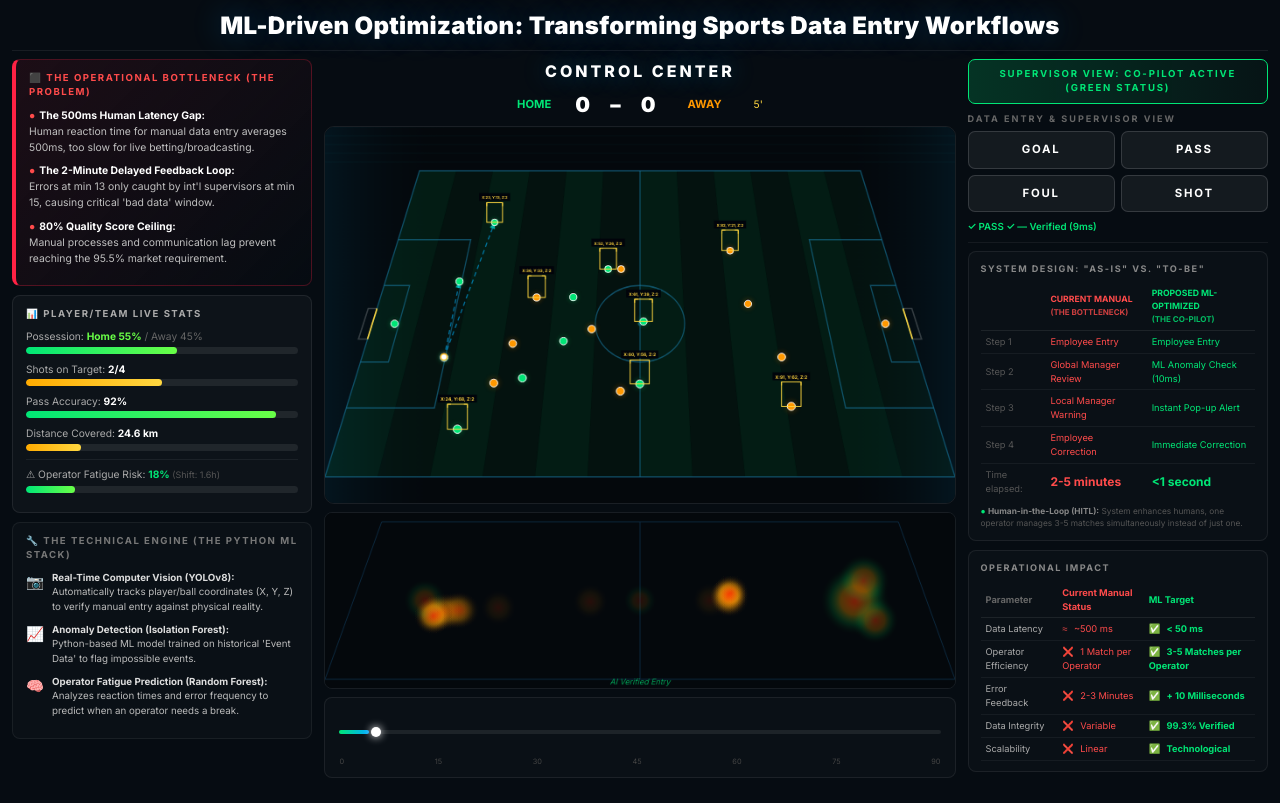
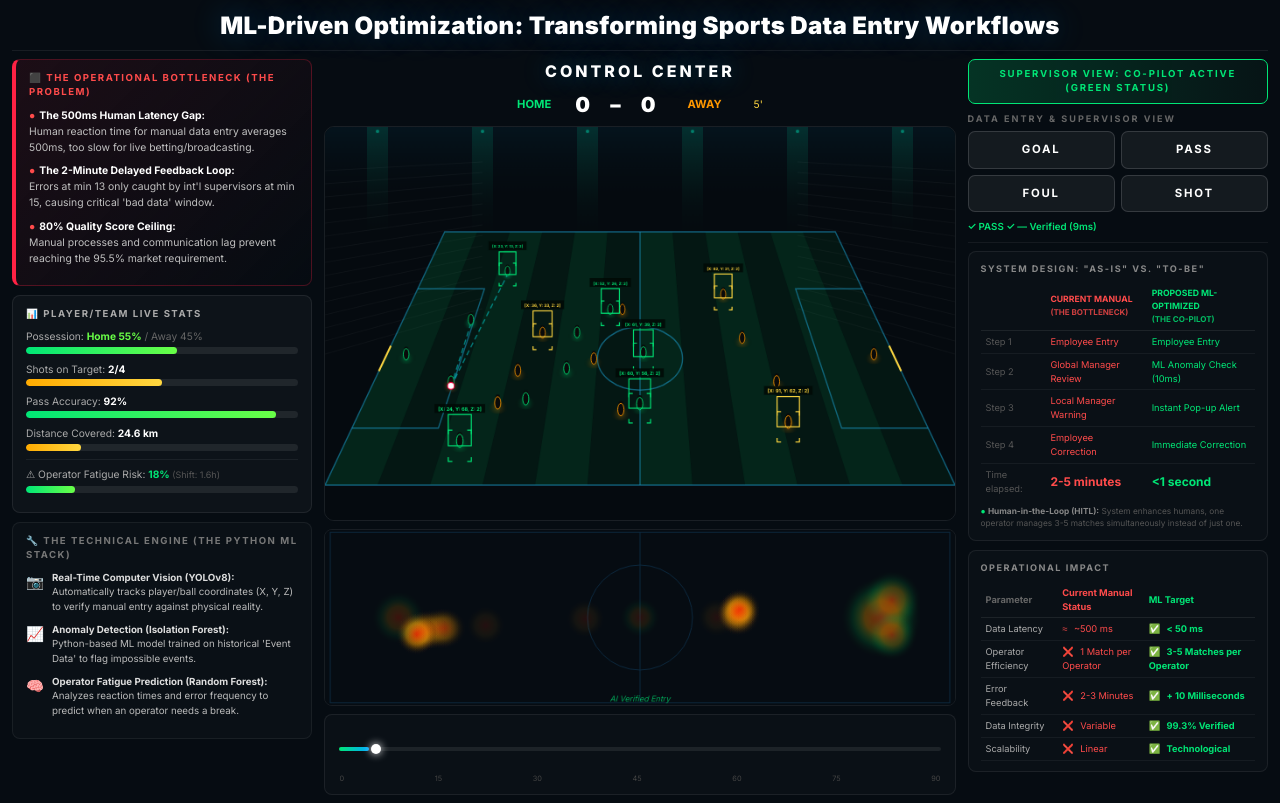
Before and after one commit to akifyigitkutuk/ai-sports-dashboard, a Next.js app: page / in a window 1280 px wide. Built offline with nearby package versions, Linux system fonts and the light colour scheme.

Commit message:
feat: 3D player silhouettes, stadium background, and 2D heatmap reversion

```diff
--- a/src/components/HeatmapCanvas.tsx
+++ b/src/components/HeatmapCanvas.tsx
@@ -3,21 +3,6 @@
 
 interface Props {
   positionHistory: { x: number; y: number }[]
-}
-
-/**
- * Matching Perspective Projection for Heatmap
- */
-function getProj(x: number, y: number, W: number, H: number) {
-  const y_norm = y / 80
-  const top_narrow = 0.82 // Slightly wider than main pitch for better coverage
-  const scale = top_narrow + y_norm * (1 - top_narrow)
-
-  const x_offset = (W * (1 - scale)) / 2
-  const px = x_offset + (x / 120) * (W * scale)
-  const py = 10 + (y / 80) * (H - 20)
-
-  return { px, py, scale }
 }
 
 export default function HeatmapCanvas({ positionHistory }: Props) {
@@ -35,54 +20,53 @@
 
     const render = () => {
       const W = canvas.width, H = canvas.height
-      const pr = (x: number, y: number) => getProj(x, y, W, H)
+      const sx = (x: number) => (x / 120) * W
+      const sy = (y: number) => (y / 80) * H
 
-      ctx.fillStyle = '#04080c'
+      ctx.fillStyle = '#060c12'
       ctx.fillRect(0, 0, W, H)
 
-      // Subdued Pitch Lines
+      // Subdued 2D Pitch lines (Reverted to 2D)
       ctx.strokeStyle = '#0d2a40'
       ctx.lineWidth = 1
+      ctx.strokeRect(sx(1), sy(1), sx(119) - sx(1), sy(79) - sy(1))
+      ctx.beginPath(); ctx.moveTo(sx(60), sy(1)); ctx.lineTo(sx(60), sy(79)); ctx.stroke()
+      ctx.beginPath(); ctx.arc(sx(60), sy(40), sx(10), 0, Math.PI * 2); ctx.stroke()
 
-      const b1 = pr(0, 0), b2 = pr(120, 0), b3 = pr(120, 80), b4 = pr(0, 80)
-      ctx.beginPath(); ctx.moveTo(b1.px, b1.py); ctx.lineTo(b2.px, b2.py); ctx.lineTo(b3.px, b3.py); ctx.lineTo(b4.px, b4.py); ctx.closePath(); ctx.stroke()
-
-      const h1 = pr(60, 0), h2 = pr(60, 80)
-      ctx.beginPath(); ctx.moveTo(h1.px, h1.py); ctx.lineTo(h2.px, h2.py); ctx.stroke()
-
-      // Dynamic Heatmap Points
+      // Dynamic Heatmap from history
       const history = histRef.current
       history.forEach(({ x, y }) => {
-        const { px, py, scale } = pr(x, y)
-        const rad = 24 * scale
-        const g = ctx.createRadialGradient(px, py, 0, px, py, rad)
-        g.addColorStop(0, 'rgba(255,50,0,0.14)')
-        g.addColorStop(0.5, 'rgba(255,160,0,0.06)')
-        g.addColorStop(1, 'transparent')
-        ctx.fillStyle = g; ctx.beginPath(); ctx.arc(px, py, rad, 0, Math.PI * 2); ctx.fill()
+        const hx = sx(x), hy = sy(y)
+        const r = 24
+        const grad = ctx.createRadialGradient(hx, hy, 0, hx, hy, r)
+        grad.addColorStop(0, 'rgba(255,40,0,0.12)')
+        grad.addColorStop(0.5, 'rgba(255,160,0,0.06)')
+        grad.addColorStop(1, 'transparent')
+        ctx.fillStyle = grad
+        ctx.beginPath(); ctx.arc(hx, hy, r, 0, Math.PI * 2); ctx.fill()
       })
 
-      // Static Hot Zones (Goal areas)
+      // Static hot zones for visual depth
       const zones = [
-        { x: 105, y: 40, r: 45, a: 0.5 },
-        { x: 108, y: 30, r: 35, a: 0.4 },
-        { x: 108, y: 50, r: 30, a: 0.35 },
-        { x: 15, y: 40, r: 28, a: 0.25 },
-        { x: 60, y: 40, r: 22, a: 0.15 },
+        { x: 106, y: 40, r: 48, a: 0.5 },
+        { x: 108, y: 32, r: 35, a: 0.4 },
+        { x: 108, y: 48, r: 30, a: 0.35 },
+        { x: 14, y: 40, r: 32, a: 0.22 },
+        { x: 60, y: 40, r: 24, a: 0.15 },
       ]
       zones.forEach(z => {
-        const { px, py, scale } = pr(z.x, z.y)
-        const rad = z.r * scale
-        const g = ctx.createRadialGradient(px, py, 0, px, py, rad)
+        const hx = sx(z.x), hy = sy(z.y)
+        const r = z.r
+        const g = ctx.createRadialGradient(hx, hy, 0, hx, hy, r)
         g.addColorStop(0, `rgba(255,40,0,${z.a})`)
-        g.addColorStop(0.4, `rgba(255,160,0,${z.a * 0.6})`)
+        g.addColorStop(0.4, `rgba(255,165,0,${z.a * 0.6})`)
         g.addColorStop(0.7, `rgba(0,255,100,${z.a * 0.2})`)
         g.addColorStop(1, 'transparent')
-        ctx.fillStyle = g; ctx.beginPath(); ctx.arc(px, py, rad, 0, Math.PI * 2); ctx.fill()
+        ctx.fillStyle = g; ctx.beginPath(); ctx.arc(hx, hy, r, 0, Math.PI * 2); ctx.fill()
       })
 
-      ctx.font = 'italic 9px "Inter"'; ctx.fillStyle = 'rgba(0,230,118,0.7)'; ctx.textAlign = 'center'
-      ctx.fillText('AI Verified Entry', W/2, H - 4)
+      ctx.font = 'italic 9px "Inter"'; ctx.fillStyle = 'rgba(0,230,118,0.73)'; ctx.textAlign = 'center'
+      ctx.fillText('AI Verified Entry', W/2, H - 4); ctx.textAlign = 'left'
 
       animId = requestAnimationFrame(render)
     }
--- a/src/components/PitchCanvas.tsx
+++ b/src/components/PitchCanvas.tsx
@@ -10,52 +10,69 @@
 }
 
 /**
- * Perspective Projection
- * StatsBomb units (120x80) -> Canvas pixels (W x H)
- * Narrower at the top, wider at the bottom (2.5D Isometric style)
+ * Advanced 3D Perspective Projection
+ * StatsBomb (120x80) -> Canvas (W x H)
+ * High focal depth trapezoid to match reference image.
  */
 function getProj(x: number, y: number, W: number, H: number) {
   const y_norm = y / 80
-  // Field narrowing at top: 70% width at top, 100% at base
-  const top_narrow = 0.70
+  // Field narrowing at top: 62% width at top, 100% at base for DRAMATIC perspective
+  const top_narrow = 0.62
   const scale = top_narrow + y_norm * (1 - top_narrow)
 
-  // Center horizontally based on the current perspective width
+  // horizontal projection
   const x_offset = (W * (1 - scale)) / 2
   const px = x_offset + (x / 120) * (W * scale)
 
-  // Vertical squeeze and offset to create depth
-  // We place the pitch in the lower part of the canvas
-  const py = 50 + (y / 80) * (H - 80)
+  // vertical projection with stadium floor offset
+  const py = 120 + (y / 80) * (H - 160)
 
   return { px, py, scale }
+}
+
+function drawStadium(ctx: CanvasRenderingContext2D, W: number, H: number) {
+  // Deep dark stadium floor
+  ctx.fillStyle = '#050a0f'
+  ctx.fillRect(0, 0, W, H)
+
+  // Vertical Light Pillars (Stadium Atmosphere)
+  for (let i = 0; i < 6; i++) {
+    const lx = (W / 6) * i + (W / 12)
+    const beam = ctx.createLinearGradient(lx, 0, lx, 140)
+    beam.addColorStop(0, 'rgba(0,255,180,0.12)')
+    beam.addColorStop(0.5, 'rgba(0,255,180,0.04)')
+    beam.addColorStop(1, 'transparent')
+    ctx.fillStyle = beam
+    ctx.fillRect(lx - 12, 0, 24, 140)
+
+    // Top light source dots
+    ctx.fillStyle = 'rgba(0,255,200,0.4)'
+    ctx.beginPath(); ctx.arc(lx, 5, 2, 0, Math.PI * 2); ctx.fill()
+  }
+
+  // Stadium Seats (Perspective lines in background)
+  ctx.strokeStyle = 'rgba(255,255,255,0.04)'; ctx.lineWidth = 1.2
+  // Left stands
+  for (let i = 0; i < 15; i++) {
+     ctx.beginPath(); ctx.moveTo(0, 50 + i * 15); ctx.lineTo(W * 0.25, 40 + i * 12); ctx.stroke()
+  }
+  // Right stands
+  for (let i = 0; i < 15; i++) {
+     ctx.beginPath(); ctx.moveTo(W, 50 + i * 15); ctx.lineTo(W * 0.75, 40 + i * 12); ctx.stroke()
+  }
+
+  // Top header glow
+  const topGlow = ctx.createLinearGradient(0, 0, 0, 100)
+  topGlow.addColorStop(0, 'rgba(0,180,255,0.06)'); topGlow.addColorStop(1, 'transparent')
+  ctx.fillStyle = topGlow; ctx.fillRect(0, 0, W, 100)
 }
 
 function drawPitch(ctx: CanvasRenderingContext2D, W: number, H: number) {
   const pr = (x: number, y: number) => getProj(x, y, W, H)
 
-  // Dark background (Stadium Floor)
-  ctx.fillStyle = '#04080c'
-  ctx.fillRect(0, 0, W, H)
-
-  // Side Stadium Glows (Neon Blue accents from screenshot)
-  const leftGlow = ctx.createLinearGradient(0, 0, W * 0.2, 0)
-  leftGlow.addColorStop(0, 'rgba(0,180,255,0.08)'); leftGlow.addColorStop(1, 'transparent')
-  ctx.fillStyle = leftGlow; ctx.fillRect(0, 0, W * 0.2, H)
-
-  const rightGlow = ctx.createLinearGradient(W * 0.8, 0, W, 0)
-  rightGlow.addColorStop(1, 'rgba(0,180,255,0.08)'); rightGlow.addColorStop(0, 'transparent')
-  ctx.fillStyle = rightGlow; ctx.fillRect(W * 0.8, 0, W * 0.2, H)
-
-  // Top Stadium Structure (Subtle lines)
-  ctx.strokeStyle = 'rgba(0,255,255,0.03)'; ctx.lineWidth = 1
-  for (let i = 0; i < 5; i++) {
-    ctx.beginPath(); ctx.moveTo(0, 10 * i); ctx.lineTo(W, 10 * i); ctx.stroke()
-  }
-
-  // Draw the Grass Stripes with Perspective
+  // Grass stripes
   for (let i = 0; i < 12; i++) {
-    ctx.fillStyle = i % 2 === 0 ? 'rgba(0,140,70,0.15)' : 'rgba(0,110,45,0.10)'
+    ctx.fillStyle = i % 2 === 0 ? 'rgba(0,160,80,0.18)' : 'rgba(0,130,60,0.11)'
     ctx.beginPath()
     const p1 = pr(i * 10, 0), p2 = pr((i + 1) * 10, 0)
     const p3 = pr((i + 1) * 10, 80), p4 = pr(i * 10, 80)
@@ -64,79 +81,34 @@
     ctx.closePath(); ctx.fill()
   }
 
-  const lc = 'rgba(25, 120, 160, 0.6)' // Line color
-  ctx.strokeStyle = lc
-  ctx.lineWidth = 1.3
+  ctx.strokeStyle = 'rgba(25, 140, 180, 0.65)'; ctx.lineWidth = 1.4
 
   // Outer boundary
   const b1 = pr(0, 0), b2 = pr(120, 0), b3 = pr(120, 80), b4 = pr(0, 80)
-  ctx.beginPath()
-  ctx.moveTo(b1.px, b1.py); ctx.lineTo(b2.px, b2.py)
-  ctx.lineTo(b3.px, b3.py); ctx.lineTo(b4.px, b4.py)
-  ctx.closePath(); ctx.stroke()
+  ctx.beginPath(); ctx.moveTo(b1.px, b1.py); ctx.lineTo(b2.px, b2.py); ctx.lineTo(b3.px, b3.py); ctx.lineTo(b4.px, b4.py); ctx.closePath(); ctx.stroke()
 
-  // Halfway line
+  // Halfway
   const h1 = pr(60, 0), h2 = pr(60, 80)
   ctx.beginPath(); ctx.moveTo(h1.px, h1.py); ctx.lineTo(h2.px, h2.py); ctx.stroke()
 
   // Center Circle
   const cp = pr(60, 40)
   ctx.beginPath()
-  // Ellipse used to simulate perspective circle
-  const rx = pr(70, 40).px - cp.px
-  const ry = pr(60, 50).py - cp.py
-  ctx.ellipse(cp.px, cp.py, rx, ry, 0, 0, Math.PI * 2)
+  ctx.ellipse(cp.px, cp.py, pr(70, 40).px - cp.px, pr(60, 50).py - cp.py, 0, 0, Math.PI * 2)
   ctx.stroke()
 
-  // Center spot
-  ctx.beginPath(); ctx.arc(cp.px, cp.py, 2.5, 0, Math.PI * 2)
-  ctx.fillStyle = lc; ctx.fill()
+  // Box lines (Simplified for performance but projected)
+  const pb1 = pr(0, 18), pb2 = pr(18, 18), pb3 = pr(18, 62), pb4 = pr(0, 62)
+  ctx.beginPath(); ctx.moveTo(pb1.px, pb1.py); ctx.lineTo(pb2.px, pb2.py); ctx.lineTo(pb3.px, pb3.py); ctx.lineTo(pb4.px, pb4.py); ctx.stroke()
 
-  // Penalty boxes (Projected)
-  const pb_paths = [
-    [[0,18], [18,18], [18,62], [0,62]],
-    [[120,18], [102,18], [102,62], [120,62]]
-  ]
-  pb_paths.forEach(pts => {
-    ctx.beginPath()
-    const start = pr(pts[0][0], pts[0][1])
-    ctx.moveTo(start.px, start.py)
-    pts.slice(1).forEach(pt => {
-       const p = pr(pt[0], pt[1])
-       ctx.lineTo(p.px, p.py)
-    })
-    ctx.stroke()
-  })
+  const pb5 = pr(120, 18), pb6 = pr(102, 18), pb7 = pr(102, 62), pb8 = pr(120, 62)
+  ctx.beginPath(); ctx.moveTo(pb5.px, pb5.py); ctx.lineTo(pb6.px, pb6.py); ctx.lineTo(pb7.px, pb7.py); ctx.lineTo(pb8.px, pb8.py); ctx.stroke()
 
-  // 6-yard boxes
-  const sb_paths = [
-    [[0,30], [6,30], [6,50], [0,50]],
-    [[120,30], [114,30], [114,50], [120,50]]
-  ]
-  sb_paths.forEach(pts => {
-    ctx.beginPath()
-    const start = pr(pts[0][0], pts[0][1])
-    ctx.moveTo(start.px, start.py)
-    pts.slice(1).forEach(pt => {
-       const p = pr(pt[0], pt[1])
-       ctx.lineTo(p.px, p.py)
-    })
-    ctx.stroke()
-  })
-
-  // Goals (Drawn with depth)
-  ctx.strokeStyle = '#ffd740'; ctx.lineWidth = 1.6
+  // Goals frames
+  ctx.strokeStyle = '#ffd740'; ctx.lineWidth = 2
   const g1s = pr(0, 36), g1e = pr(0, 44), g2s = pr(120, 36), g2e = pr(120, 44)
   ctx.beginPath(); ctx.moveTo(g1s.px, g1s.py); ctx.lineTo(g1e.px, g1e.py); ctx.stroke()
   ctx.beginPath(); ctx.moveTo(g2s.px, g2s.py); ctx.lineTo(g2e.px, g2e.py); ctx.stroke()
-
-  // Goal Depth
-  ctx.strokeStyle = 'rgba(255,255,255,0.2)'
-  const d1 = pr(-2, 36), d2 = pr(-2, 44)
-  ctx.beginPath(); ctx.moveTo(g1s.px, g1s.py); ctx.lineTo(d1.px, d1.py); ctx.lineTo(d2.px, d2.py); ctx.lineTo(g1e.px, g1e.py); ctx.stroke()
-
-  const d3 = pr(122, 36), d4 = pr(122, 44)
-  ctx.beginPath(); ctx.moveTo(g2s.px, g2s.py); ctx.lineTo(d3.px, d3.py); ctx.lineTo(d4.px, d4.py); ctx.lineTo(g2e.px, g2e.py); ctx.stroke()
 }
 
 export default function PitchCanvas({ players, ball, stats, onAcceptAnomaly }: Props) {
@@ -157,97 +129,108 @@
       const W = canvas.width, H = canvas.height
       const pr = (x: number, y: number) => getProj(x, y, W, H)
 
+      drawStadium(ctx, W, H)
       drawPitch(ctx, W, H)
 
-      // Draw Projected Pass Lines
+      // Tactical Pass Vectors
       const carrier = players.find(p => p.hasBall)
       if (carrier) {
-        const tms = players.filter(p => p.team === carrier.team && p.id !== carrier.id && p.role !== 'gk').slice(0, 2)
-        tms.forEach(tm => {
+        players.filter(p => p.team === carrier.team && p.id !== carrier.id && p.role !== 'gk').slice(0, 2).forEach(tm => {
           const s = pr(carrier.x, carrier.y), e = pr(tm.x, tm.y)
-          ctx.save()
-          ctx.strokeStyle = 'rgba(0,180,255,0.6)'; ctx.lineWidth = 1.3; ctx.setLineDash([5, 4])
+          ctx.strokeStyle = 'rgba(0,255,255,0.45)'; ctx.lineWidth = 1.4; ctx.setLineDash([6, 4])
           ctx.beginPath(); ctx.moveTo(s.px, s.py); ctx.lineTo(e.px, e.py); ctx.stroke()
-
-          const ang = Math.atan2(e.py - s.py, e.px - s.px); ctx.setLineDash([])
-          ctx.fillStyle = 'rgba(0,255,255,0.7)'
-          ctx.beginPath(); ctx.moveTo(e.px, e.py)
-          ctx.lineTo(e.px - 8 * Math.cos(ang - 0.4), e.py - 8 * Math.sin(ang - 0.4))
-          ctx.lineTo(e.px - 8 * Math.cos(ang + 0.4), e.py - 8 * Math.sin(ang + 0.4))
-          ctx.fill(); ctx.restore()
+          ctx.setLineDash([])
+          // tactical bloom at target
+          const rg = ctx.createRadialGradient(e.px, e.py, 0, e.px, e.py, 12 * e.scale)
+          rg.addColorStop(0, 'rgba(0,255,255,0.2)'); rg.addColorStop(1, 'transparent')
+          ctx.fillStyle = rg; ctx.beginPath(); ctx.arc(e.px, e.py, 12 * e.scale, 0, Math.PI * 2); ctx.fill()
         })
       }
 
-      // Draw Players (Sorted by Y for correct overlapping)
+      // Draw Players as 3D Silhouettes
       [...players].sort((a, b) => a.y - b.y).forEach(p => {
         const { px, py, scale } = pr(p.x, p.y)
         const teamColor = p.team === 0 ? '#00e676' : '#ff9800'
 
-        // Shadow/Glow at base
-        const g = ctx.createRadialGradient(px, py, 0, px, py, 14 * scale)
-        g.addColorStop(0, p.team === 0 ? 'rgba(0,230,118,0.35)' : 'rgba(255,152,0,0.35)')
-        g.addColorStop(1, 'transparent')
-        ctx.fillStyle = g; ctx.beginPath(); ctx.arc(px, py, 14 * scale, 0, Math.PI * 2); ctx.fill()
+        // Base Glow (Elliptical to match floor)
+        const bg = ctx.createRadialGradient(px, py, 0, px, py, 14 * scale)
+        bg.addColorStop(0, p.team === 0 ? 'rgba(0,230,118,0.3)' : 'rgba(255,152,0,0.3)')
+        bg.addColorStop(1, 'transparent')
+        ctx.fillStyle = bg; ctx.beginPath(); ctx.ellipse(px, py, 14 * scale, 8 * scale, 0, 0, Math.PI * 2); ctx.fill()
 
-        // Player Model Simplified (Head/Body circles)
-        ctx.fillStyle = '#0a0a0a'; ctx.beginPath(); ctx.arc(px, py - 4 * scale, 3 * scale, 0, Math.PI * 2); ctx.fill()
-        ctx.fillStyle = teamColor; ctx.beginPath(); ctx.arc(px, py, 5 * scale, 0, Math.PI * 2); ctx.fill()
-        ctx.strokeStyle = '#fff'; ctx.lineWidth = 1; ctx.stroke()
+        // Silhouette character واقف (stand-in 3D player)
+        ctx.fillStyle = '#0a0a0a'
+        // Body (rounded)
+        ctx.beginPath(); ctx.ellipse(px, py - 6 * scale, 4 * scale, 8 * scale, 0, 0, Math.PI * 2); ctx.fill()
+        // Head
+        ctx.beginPath(); ctx.arc(px, py - 14 * scale, 2.8 * scale, 0, Math.PI * 2); ctx.fill()
+        // Team indicator (rim light)
+        ctx.strokeStyle = teamColor; ctx.lineWidth = 1 * scale
+        ctx.beginPath(); ctx.ellipse(px, py - 6 * scale, 4 * scale, 8 * scale, 0, 0, Math.PI * 2); ctx.stroke()
 
         if (p.showBox) {
-          const bw = 24 * scale, bh = 30 * scale
-          ctx.strokeStyle = '#ffd740'; ctx.lineWidth = 1
+          const bw = 28 * scale, bh = 38 * scale
+          ctx.strokeStyle = p.team === 0 ? '#00e676' : '#ffd740'; ctx.lineWidth = 1.2
           ctx.strokeRect(px - bw / 2, py - bh, bw, bh)
 
-          // Corner accents (Isometric style)
-          ctx.beginPath(); ctx.moveTo(px - bw / 2, py - bh + 4); ctx.lineTo(px - bw / 2, py - bh); ctx.lineTo(px - bw / 2 + 4, py - bh); ctx.stroke()
-          ctx.beginPath(); ctx.moveTo(px + bw / 2, py - bh + 4); ctx.lineTo(px + bw / 2, py - bh); ctx.lineTo(px + bw / 2 - 4, py - bh); ctx.stroke()
+          // Corner Bracket Accents
+          const t = 5 * scale
+          ; [[-1, -1], [1, -1], [-1, 1], [1, 1]].forEach(([dx, dy]) => {
+            const bx = px + dx * bw / 2, by = py + dy * bh / 2 - (dy === 1 ? 0 : 0)
+            ctx.beginPath(); ctx.moveTo(bx - dx * t, by); ctx.lineTo(bx, by); ctx.lineTo(bx, by - dy * t); ctx.stroke()
+          })
 
-          // Floating Label
-          ctx.font = `bold ${5.5 * scale}px "Inter"`
+          // Coordinate Tag [X, Y, Z]
+          ctx.font = `bold ${6 * scale}px "Inter"`
+          const label = `[X: ${Math.round(p.x)}, Y: ${Math.round(p.y)}, Z: 2]`
+          const tw = ctx.measureText(label).width + 8
+          ctx.fillStyle = 'rgba(0,10,5,0.85)'
+          ctx.fillRect(px - tw / 2, py - bh - 12, tw, 10)
+          ctx.fillStyle = p.team === 0 ? '#00e676' : '#ffd740'
           ctx.textAlign = 'center'
-          const tw = ctx.measureText(p.label).width + 6
-          ctx.fillStyle = 'rgba(0,0,10,0.85)'
-          ctx.fillRect(px - tw/2, py - bh - 11, tw, 9)
-          ctx.fillStyle = '#ffd740'; ctx.fillText(p.label, px, py - bh - 4)
+          ctx.fillText(label, px, py - bh - 4.5)
         }
       })
 
-      // Ball (Projected)
+      // 3D Ball with Core Glow
       const bp = pr(ball.x, ball.y)
       const bs = bp.scale
-      const ballGlow = ctx.createRadialGradient(bp.px, bp.py, 0, bp.px, bp.py, 10 * bs)
-      ballGlow.addColorStop(0, 'rgba(255,255,255,0.5)'); ballGlow.addColorStop(1, 'transparent')
-      ctx.fillStyle = ballGlow; ctx.beginPath(); ctx.arc(bp.px, bp.py, 10 * bs, 0, Math.PI * 2); ctx.fill()
+      // Reddish glow from reference
+      const ballGlow = ctx.createRadialGradient(bp.px, bp.py, 0, bp.px, bp.py, 12 * bs)
+      ballGlow.addColorStop(0, 'rgba(255,40,20,0.6)'); ballGlow.addColorStop(1, 'transparent')
+      ctx.fillStyle = ballGlow; ctx.beginPath(); ctx.arc(bp.px, bp.py, 12 * bs, 0, Math.PI * 2); ctx.fill()
 
-      ctx.fillStyle = '#ffffff'; ctx.beginPath(); ctx.arc(bp.px, bp.py, 4 * bs, 0, Math.PI * 2); ctx.fill()
-      ctx.strokeStyle = '#ffb300'; ctx.lineWidth = 1.2 * bs; ctx.stroke()
+      ctx.fillStyle = '#fff'; ctx.beginPath(); ctx.arc(bp.px, bp.py, 4.5 * bs, 0, Math.PI * 2); ctx.fill()
+      ctx.strokeStyle = '#ff0044'; ctx.lineWidth = 1.2 * bs; ctx.stroke()
 
-      // Anomaly Popup Overlay (Centered)
+      // Anomaly Warning Overlay (Stylized like ref)
       if (stats.showAnomalyPopup) {
         ctx.fillStyle = 'rgba(0,0,0,0.6)'; ctx.fillRect(0, 0, W, H)
-        const pw = W * 0.44, ph = H * 0.35
+        const pw = 320, ph = 160
         const px = (W - pw) / 2, py = (H - ph) / 2
 
-        ctx.fillStyle = '#1a0505';
+        ctx.fillStyle = '#0a0505'
         const g2 = ctx.createLinearGradient(px, py, px, py + ph)
-        g2.addColorStop(0, '#1a0505'); g2.addColorStop(1, '#250b0b')
+        g2.addColorStop(0, '#1a0505'); g2.addColorStop(1, '#2c0c0c')
         ctx.fillStyle = g2
-        roundRect(ctx, px, py, pw, ph, 12); ctx.fill()
+        roundRect(ctx, px, py, pw, ph, 14); ctx.fill()
 
-        ctx.strokeStyle = '#ff1744'; ctx.lineWidth = 2; ctx.stroke()
-        ctx.shadowColor = '#ff1744'; ctx.shadowBlur = 15; ctx.stroke(); ctx.shadowBlur = 0
+        ctx.strokeStyle = '#ff1744'; ctx.lineWidth = 2.5; ctx.stroke()
+        ctx.shadowColor = '#ff1744'; ctx.shadowBlur = 25; ctx.stroke(); ctx.shadowBlur = 0
 
-        ctx.textAlign = 'center'; ctx.fillStyle = '#ff1744'; ctx.font = '700 13px "Inter"'
-        ctx.fillText('Warning: Shot detected in own half.', W / 2, py + 42)
-        ctx.fillStyle = '#ffffff'; ctx.font = '500 11px "Inter"'
-        ctx.fillText('Did you mean "Pass"?', W / 2, py + 72)
+        ctx.textAlign = 'center'
+        ctx.fillStyle = '#ff1744'; ctx.font = '800 14px "Inter"'
+        ctx.fillText('Warning: Shot detected in own half.', W/2, py + 50)
+        ctx.fillStyle = '#eee'; ctx.font = '600 12px "Inter"'
+        ctx.fillText('Did you mean "Pass"?', W/2, py + 80)
+        ctx.fillStyle = '#999'; ctx.font = '700 12px "Inter"'
+        ctx.fillText('[Yes/No]', W/2, py + 105)
 
-        const bw = pw * 0.65; ctx.fillStyle = 'rgba(255,255,255,0.08)'
-        ctx.fillRect((W-bw)/2, py + 90, bw, 6)
-        ctx.fillStyle = '#00e676'; ctx.fillRect((W-bw)/2, py + 90, bw * 0.88, 6)
-        ctx.fillStyle = '#aaa'; ctx.font = '400 9px "Inter"'
-        ctx.fillText('<1 second (AI Check)', W / 2, py + 110)
+        const bw = pw * 0.7; ctx.fillStyle = 'rgba(255,255,255,0.08)'
+        ctx.fillRect((W-bw)/2, py + 120, bw, 6)
+        ctx.fillStyle = '#1e88e5'; ctx.fillRect((W-bw)/2, py + 120, bw * 0.45, 6)
+        ctx.fillStyle = '#00e676'; ctx.font = '600 10px "Inter"'
+        ctx.fillText('<1 second (AI Check)', W/2, py + 142)
       }
 
       animId = requestAnimationFrame(render)
@@ -259,12 +242,12 @@
 
   return (
     <div className="pitch-container" style={{ position: 'relative' }}>
-      <canvas ref={canvasRef} width={720} height={430} style={{ width: '100%', display: 'block' }} />
+      <canvas ref={canvasRef} width={720} height={450} style={{ width: '100%', display: 'block' }} />
       {propsRef.current.stats.showAnomalyPopup && (
         <div style={{ position: 'absolute', inset: 0, display: 'flex', alignItems: 'center', justifyContent: 'center', pointerEvents: 'auto' }}>
-          <div style={{ marginTop: '14%', display: 'flex', gap: '10px' }}>
-             <button onClick={() => onAcceptAnomaly(true)} style={{ background: 'rgba(0,230,118,0.25)', border: '2px solid #00e676', color: '#00e676', padding: '6.5px 15px', borderRadius: '5px', cursor: 'pointer', fontSize: '0.67rem', fontWeight: 800 }}>YES — CHANGE TO PASS</button>
-             <button onClick={() => onAcceptAnomaly(false)} style={{ background: 'rgba(255,75,75,0.12)', border: '2px solid #ff4b4b', color: '#ff4b4b', padding: '6.5px 15px', borderRadius: '5px', cursor: 'pointer', fontSize: '0.67rem', fontWeight: 800 }}>NO — KEEP AS SHOT</button>
+          <div style={{ marginTop: '16%', display: 'flex', gap: '15px' }}>
+             <button onClick={() => onAcceptAnomaly(true)} style={{ background: 'rgba(0,230,118,0.25)', border: '2px solid #00e676', color: '#00e676', padding: '7px 18px', borderRadius: '6px', cursor: 'pointer', fontSize: '0.68rem', fontWeight: 800, textTransform: 'uppercase' }}>Yes — Pass</button>
+             <button onClick={() => onAcceptAnomaly(false)} style={{ background: 'rgba(255,75,75,0.12)', border: '2px solid #ff4b4b', color: '#ff4b4b', padding: '7px 18px', borderRadius: '6px', cursor: 'pointer', fontSize: '0.68rem', fontWeight: 800, textTransform: 'uppercase' }}>No — Keep</button>
           </div>
         </div>
       )}
```
